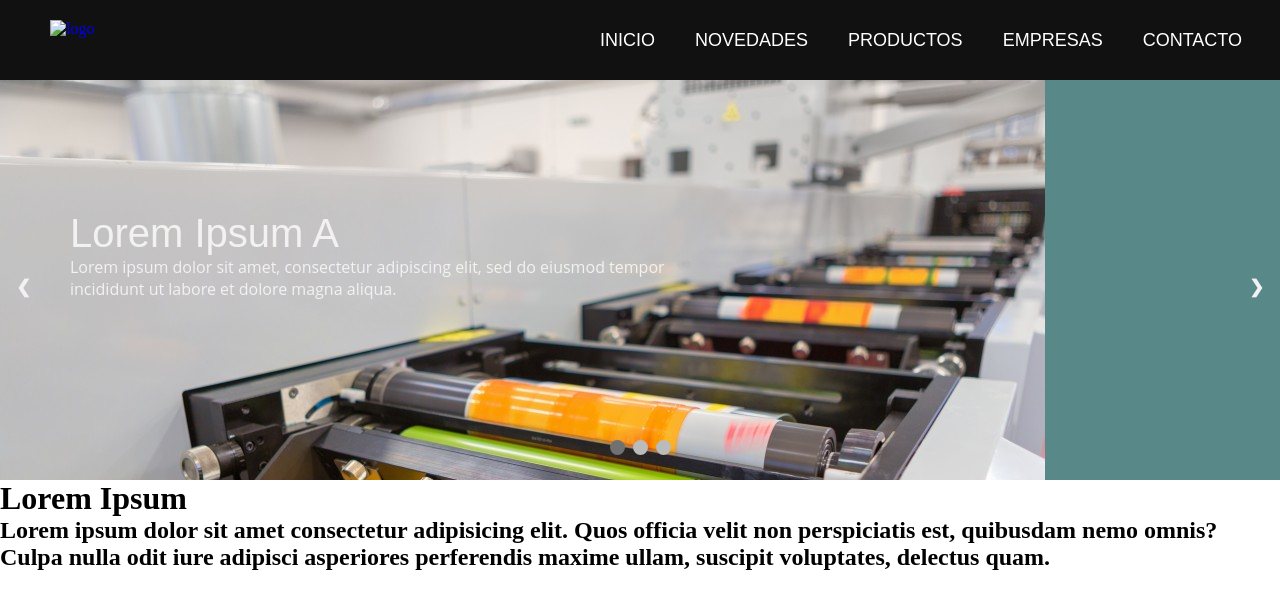
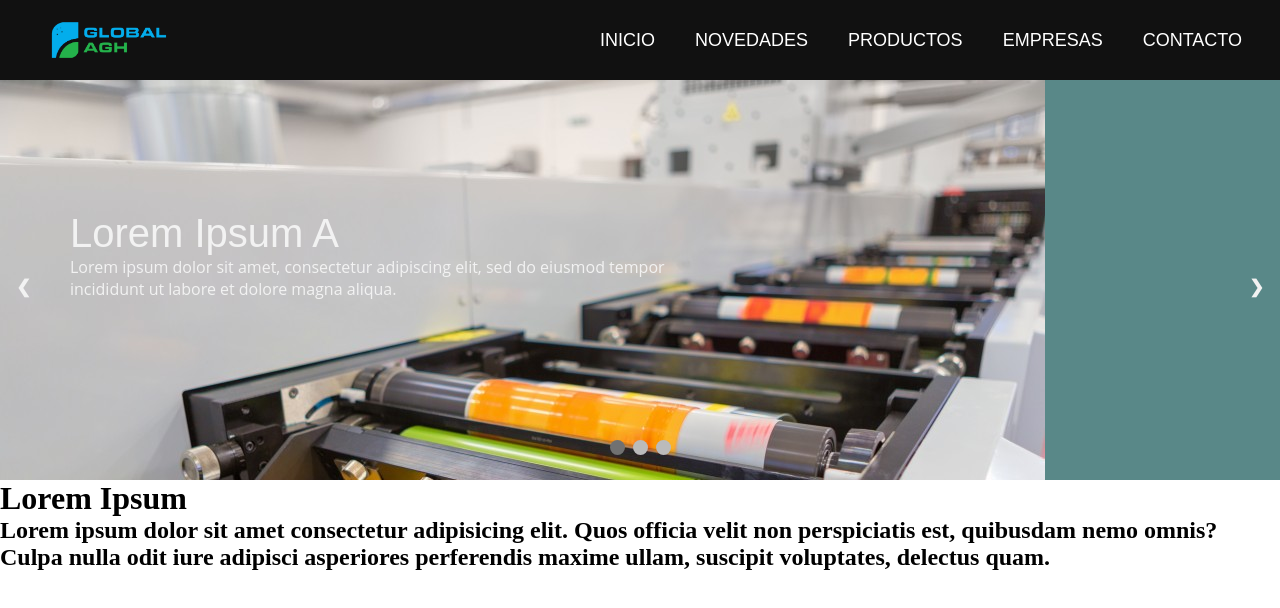
Before and after one commit to siropregno/aghsa-webdev, a website: page index.html in a window 1280 px wide. Drawn offline with Linux system fonts and the light colour scheme; the site is published under a folder, as on GitHub Pages, so addresses that start at the root find nothing.

Commit message:
ahora si logos?

```diff
--- a/index.html
+++ b/index.html
@@ -10,7 +10,7 @@
 <header>
     <nav class="navbar-desktop">
         <a href="index.html" class="enlace">
-            <img src="/assets/images/logocolor.png" alt="logo" id="logo">
+            <img src="assets/images/logocolor.png" alt="page logo" id="logo">
         </a>
         <ul>
             <li><a href="index.html">Inicio</a></li>
@@ -22,7 +22,7 @@
     </nav>
     <nav class="navbar-mobile">
         <a href="index.html" class="enlace">
-            <img src="/assets/images/logo-b.png" alt="logo" id="logo">
+            <img src="assets/images/logocolor.png" alt="page logo" id="logo">
         </a>
         <div class="dropdown">
             <button onclick="toggleDropdown()" onmouseleave="" class="dropbtn"><i class="fa fa-bars" aria-hidden="true"></i></button>
```
